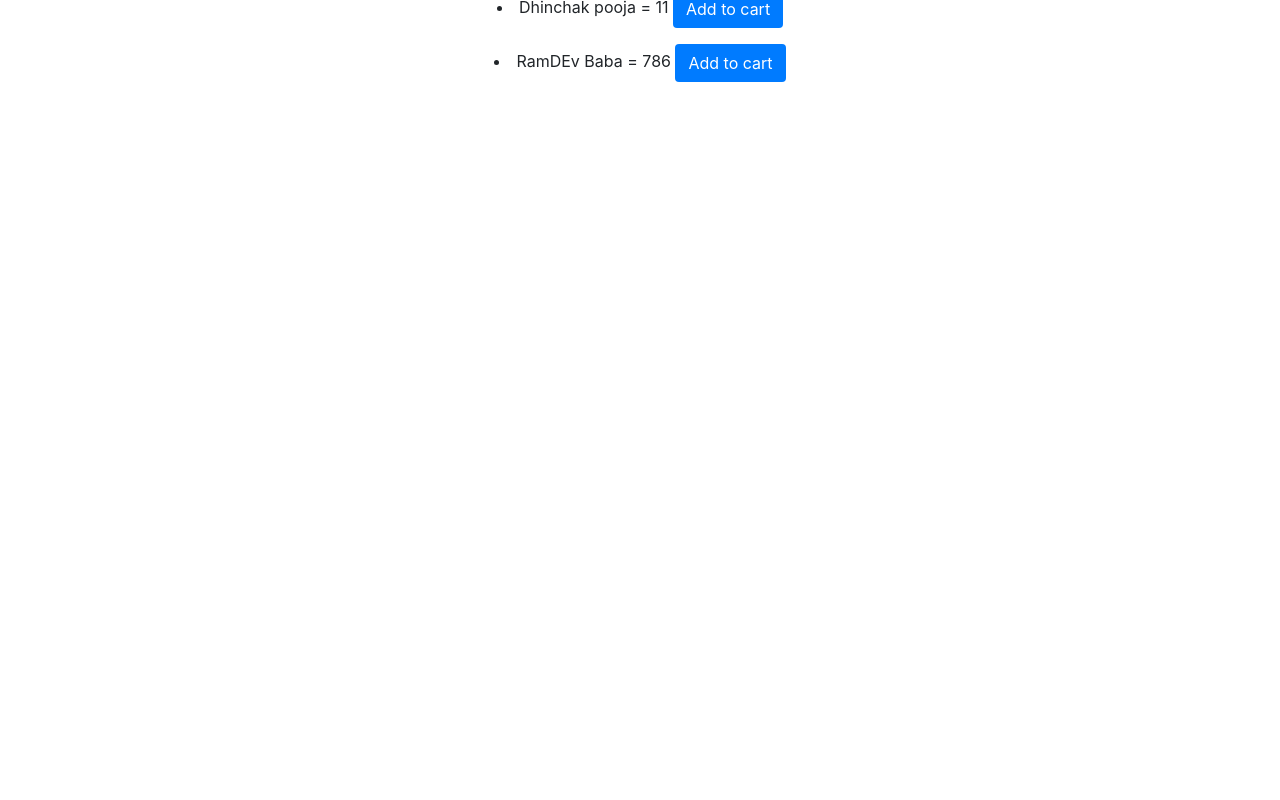
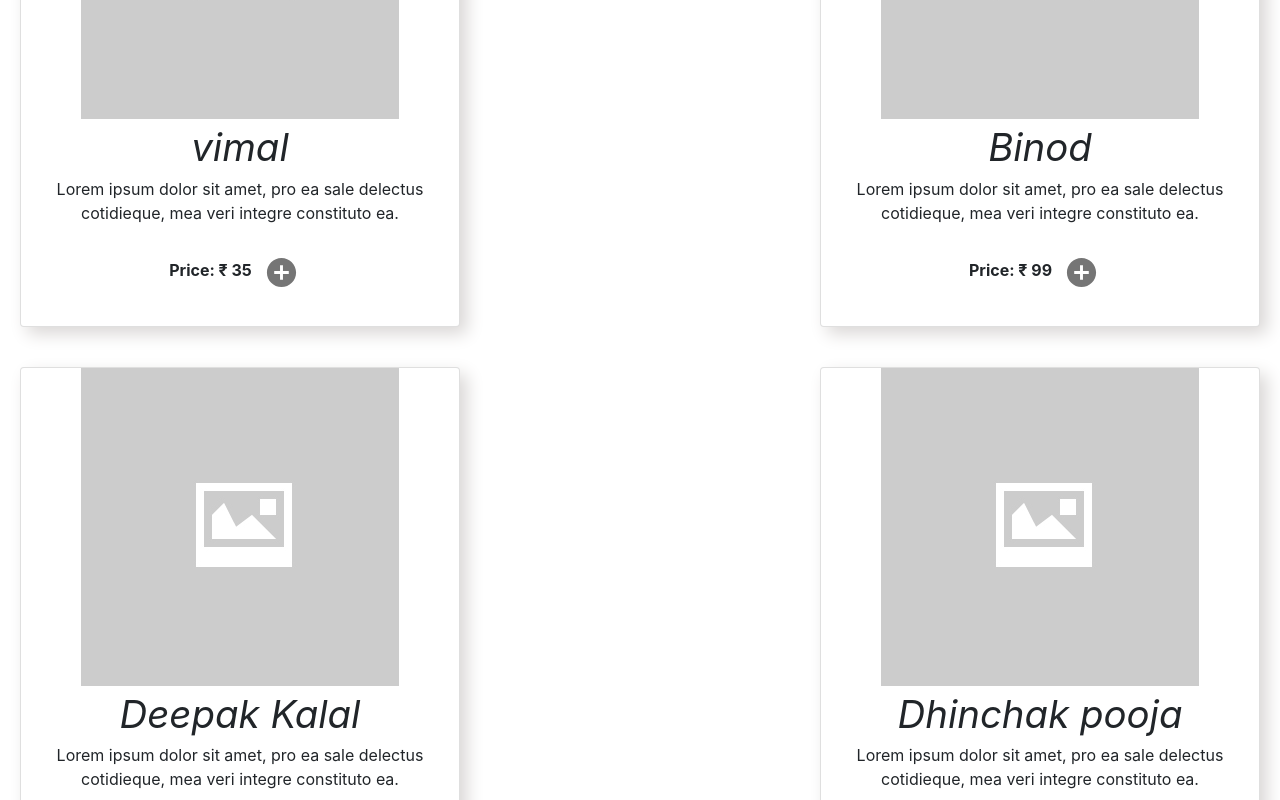
Before and after one commit to abhikumar22/Online-Store, a React (Create React App) app: page / in a window 1280 px wide. Shown: the part 300-1100 px from the top of the page. Before the commit the page ends 800 px from the top, so only its background shows below. Built offline with nearby package versions, Linux system fonts and the light colour scheme.

Commit message:
product page css updated

```diff
--- a/src/assets/css/header.css
+++ b/src/assets/css/header.css
@@ -1,3 +1,8 @@
 .navStyle{
     background-color: #2874F0;
+    position: -webkit-sticky;
+    position: sticky;
+    top: 0;
+    z-index: 10;
+    margin: 0;
 }
--- /dev/null
+++ b/src/assets/css/productList.css
@@ -0,0 +1,41 @@
+.box{
+    display: flex;
+    justify-content: space-between;
+    flex-wrap: wrap
+}
+.material-icons{
+    font-size: 2.4em;
+    cursor: pointer;
+}
+.card{
+    width: 55vh;
+    margin: 20px;
+    box-shadow:  7px 7px 17px #dad7d6,
+             -7px -7px 17px #ffffff;
+
+}
+.card .card-image .card-title{
+    color: black;
+    font-weight: 400;
+}
+.cart{
+    margin-top:40px;
+}
+.collection .collection-item{
+    display: flex;
+}
+.collection-item.avatar .title {
+    font-size: 20px;
+    font-weight: 500;
+    color: #ee6e73;
+    display: block;
+    margin-bottom: 20px;
+
+}
+.collection .collection-item img{
+    width: 150px;
+    margin-right: 25px;
+}
+.item-desc{
+    align-self:center;
+}
--- a/src/components/header.js
+++ b/src/components/header.js
@@ -23,7 +23,7 @@
     // console.log("cartItems",cartItems.length)
     return (
         <div className="navStyle">
-            <div className="row text-center justify-content-between px-5">
+            <div className="row text-center justify-content-between mx-3">
                 <IconButton className="text-white text-center aling-items-center">
                     <div>
                     <LocalMallIcon className="header__icon" fontSize="small" />
--- a/src/components/productList.js
+++ b/src/components/productList.js
@@ -5,14 +5,19 @@
     shallowEqual,
 } from "react-redux";
 
+import '../assets/css/productList.css'
+import AddCircleIcon from '@material-ui/icons/AddCircle';
+import IconButton from "@material-ui/core/IconButton"
+
+
 import * as actions from '../store/reducers/cart'
 
 
 const ProductList = ({ someProp }) => {
     const productList = useSelector(state => state.entities.product, shallowEqual)
     return (
-        <div className="text-center">
-            {productList.map((data, index) =>
+        <div className="box mt-3">
+            {/* {productList.map((data, index) =>
                 <li key={index}> {data.name} = {data.price} <button onClick={() => {
                     // actions.addToCart(data)
                     // console.log("ll", data)
@@ -24,7 +29,50 @@
                     actions.addToCart(val)
                 }} className="btn bg-primary my-2 text-white">Add to cart</button>
                 </li>
-            )}
+            )} */}
+
+
+            {productList.map((data, index) => {
+                return (
+                    <div className="card" key={data.id}>
+                        <div className="card-image">
+                            {/* <div  style={{width:'100',height:'100',backgroundColor:'red'}}> */}
+                            {/* efcds */}
+                            <img src={require('../assets/images/defaultImage.jpg')} alt={data.title} style={{}} />
+                            {/* </div> */}
+                            {/* <span className="card-title">{data.name}</span> */}
+                            <span to="/" className="btn-floating halfway-fab waves-effect waves-light red"
+                            //  onClick={() => { this.handleClick(item.id)
+                            //  }}
+                            >
+                                <br />
+
+                                <i className="material-icons">{data.name}</i>
+                            </span>
+                        </div>
+
+                        <div className="card-content mb-2">
+                            <p>Lorem ipsum dolor sit amet, pro ea sale delectus cotidieque, mea veri integre constituto ea.</p>
+                            <p><b>Price: ₹ {data.price}</b><IconButton onClick={() => {
+                                    const val = {
+                                        productId: data.id,
+                                        name: data.name,
+                                        price: data.price
+                                    }
+                                    actions.addToCart(val)
+                                }} >
+                                    <div>
+                                        <AddCircleIcon className="header__icon" fontSize="large" />
+                                        {/* <Link to="/"><span className="navbar-brand text-white ml-2" >Online Store</span></Link> */}
+                                    </div>
+                                </IconButton></p>
+                        </div>
+                    </div>
+
+                )
+            })}
+
+
         </div>
     );
 }
--- a/src/entryFile.js
+++ b/src/entryFile.js
@@ -18,6 +18,75 @@
 }, {
   name: "Dhinchak pooja",
   price: 11
+}, {
+  name: "Dhinchak pooja",
+  price: 11
+}, {
+  name: "Dhinchak pooja",
+  price: 11
+}, {
+  name: "Dhinchak pooja",
+  price: 11
+}, {
+  name: "Dhinchak pooja",
+  price: 11
+}, {
+  name: "Dhinchak pooja",
+  price: 11
+}, {
+  name: "Dhinchak pooja",
+  price: 11
+}, {
+  name: "Dhinchak pooja",
+  price: 11
+}, {
+  name: "Dhinchak pooja",
+  price: 11
+}, {
+  name: "Dhinchak pooja",
+  price: 11
+}, {
+  name: "Dhinchak pooja",
+  price: 11
+}, {
+  name: "Dhinchak pooja",
+  price: 11
+}, {
+  name: "Dhinchak pooja",
+  price: 11
+}, {
+  name: "Dhinchak pooja",
+  price: 11
+}, {
+  name: "Dhinchak pooja",
+  price: 11
+}, {
+  name: "Dhinchak pooja",
+  price: 11
+}, {
+  name: "Dhinchak pooja",
+  price: 11
+}, {
+  name: "Dhinchak pooja",
+  price: 11
+}, {
+  name: "Dhinchak pooja",
+  price: 11
+}, {
+  name: "Dhinchak pooja",
+  price: 11
+}, {
+  name: "Dhinchak pooja",
+  price: 11
+}, {
+  name: "Dhinchak pooja",
+  price: 11
+}, {
+  name: "Dhinchak pooja",
+  price: 11
+}, {
+  name: "Dhinchak pooja",
+  price: 11
 }]
 
 actions.addProductList(obj)
--- a/src/pages/homepage.js
+++ b/src/pages/homepage.js
@@ -22,8 +22,8 @@
   }
   render() {
     return (
-      <div className="text-center">
-        <h1>All Products Listed below</h1>
+      <div className="text-center ">
+        {/* <h1>All Products Listed below</h1> */}
         <ProductList/>
       </div>
     );
```
Also changed, not shown: src/assets/images/defaultImage.jpg (added).
